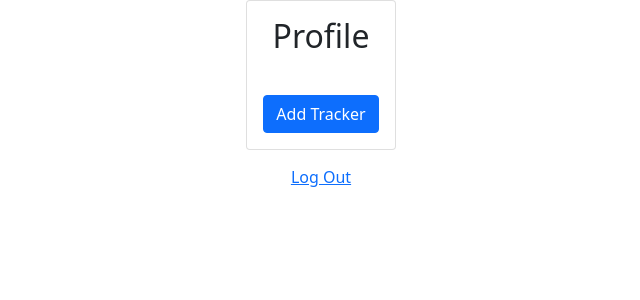
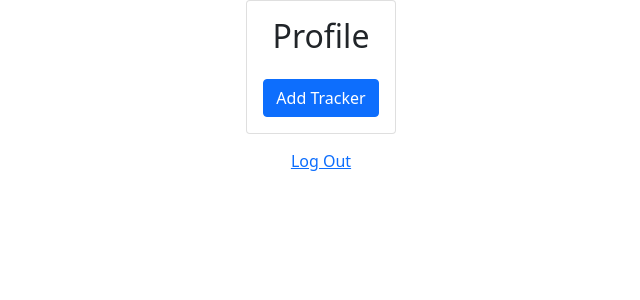
Before and after one commit to SYSC-4907-Group-51/datavisualizationpage, a React (Create React App) app: page /dashboard in a window 1280 px wide. Shown: the top 300 px of the page, without its empty margins (319-959 px from the left). Built offline with nearby package versions, Linux system fonts and the light colour scheme.

Commit message:
authorization functionality

```diff
--- a/src/components/Dashboard2.js
+++ b/src/components/Dashboard2.js
@@ -5,7 +5,8 @@ import { Link, useNavigate } from "react-router-dom"
 
 export default function Dashboard2() {
   const [error, setError] = useState("")
-  const { currentUser, logout } = useAuth()
+  const { currentUser, logout} = useAuth()
+  const { authorization } = useAuth()
   const navigate = useNavigate();
 
   async function handleLogout() {
@@ -18,15 +19,30 @@ export default function Dashboard2() {
     }
   }
 
+  async function handleAuthorization(e) {
+    e.preventDefault()
+
+    try {
+    setError("")
+    const response = await authorization()
+    console.log(response)
+    } catch {
+    setError("Failed to authorize")
+    }
+}
+
   return (
     <>
       <Card>
         <Card.Body>
           <h2 className="text-center mb-4">Profile</h2>
           {error && <Alert variant="danger">{error}</Alert>}
-          <Link to="/mismatcherror" className="btn btn-primary w-100 mt-3">
+          {/* <Link to="/mismatcherror" className="btn btn-primary w-100 mt-3">
             Add Tracker
-          </Link>
+          </Link> */}
+          <Button onClick={handleAuthorization} className="w-100" type="submit">
+              Add Tracker
+          </Button>
         </Card.Body>
       </Card>
       <div className="w-100 text-center mt-2">
--- a/src/contexts/AuthContext.js
+++ b/src/contexts/AuthContext.js
@@ -1,4 +1,6 @@
 import React, { useContext, useState, useEffect } from "react"
+import store from "../store"
+
 
 const AuthContext = React.createContext()
 
@@ -24,6 +26,27 @@ export function AuthProvider({ children }) {
       redirect: 'follow', // manual, *follow, error
       referrerPolicy: 'no-referrer', // no-referrer, *no-referrer-when-downgrade, origin, origin-when-cross-origin, same-origin, strict-origin, strict-origin-when-cross-origin, unsafe-url
       body: JSON.stringify({"username": username, "password": password, "firstname": firstname, "lastname": lastname, "email": email}) // body data type must match "Content-Type" header
+    });
+    return response.json(); // parses JSON response into native JavaScript objects
+  }
+
+  async function authorization() {
+    const url = 'https://cap.gura.ch/api/tracker/auth'
+    const state = store.getState();
+    const authToken = state.access;
+
+    const response = await fetch(url, {
+      method: 'POST', // *GET, POST, PUT, DELETE, etc.
+      mode: 'cors', // no-cors, *cors, same-origin
+      cache: 'no-cache', // *default, no-cache, reload, force-cache, only-if-cached
+      credentials: 'same-origin', // include, *same-origin, omit
+      headers: {
+        'Authorization': `Bearer ${authToken}`
+        // 'Content-Type': 'application/x-www-form-urlencoded',
+      },
+      redirect: 'follow', // manual, *follow, error
+      referrerPolicy: 'no-referrer', // no-referrer, *no-referrer-when-downgrade, origin, origin-when-cross-origin, same-origin, strict-origin, strict-origin-when-cross-origin, unsafe-url
+      // body: JSON.stringify({"username": username, "password": password, "firstname": firstname, "lastname": lastname, "email": email}) // body data type must match "Content-Type" header
     });
     return response.json(); // parses JSON response into native JavaScript objects
   }
@@ -54,6 +77,7 @@ export function AuthProvider({ children }) {
     currentUser,
     login,
     signup,
+    authorization,
   }
 
   return (
```
